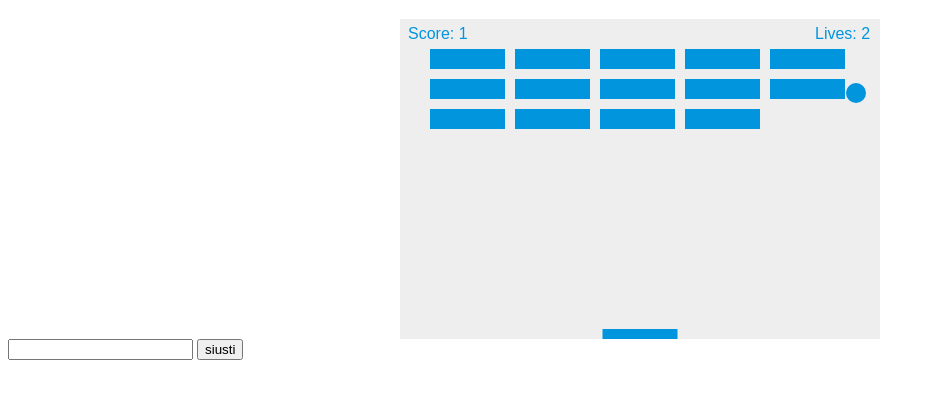
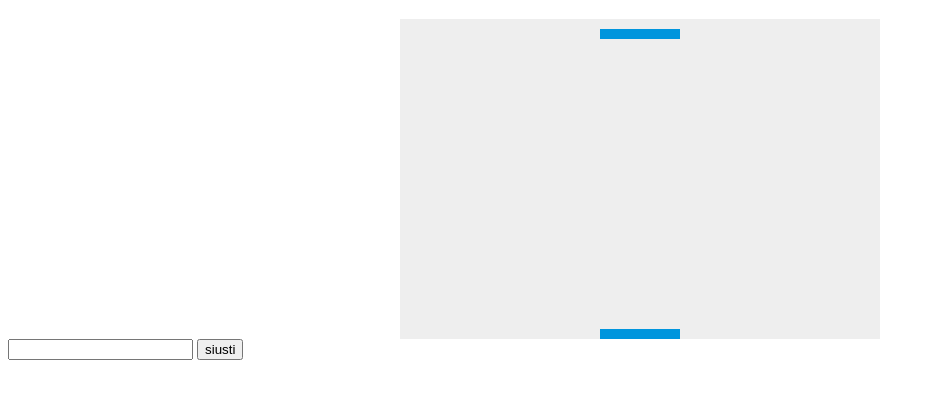
Before and after one commit to Vampyrian/zaidimas, a website: page static/index.html in a window 1280 px wide. Shown: the part 61-460 px from the top of the page, without its empty margins (0-935 px from the left). Drawn offline with Linux system fonts and the light colour scheme.

Commit message:
Zaidimas veikia, bet reikes daug ka perdaryti, nes cia tik patikrinimas

```diff
--- /dev/null
+++ b/static/GameController.js
@@ -0,0 +1,62 @@
+window.GameController = (function (window) {
+
+    // const mediator = new Mediator();
+
+    class GameController {
+
+        constructor() {
+            if (GameController.__instance) {
+                console.log('Sukuriu GameController instance');
+                return GameController.__instance;
+            }
+            console.log('Grazinau GameController instance');
+            GameController.__instance = this;
+
+            this.rightPressed = false;
+            this.leftPressed = false;
+            this.spacePressed = false;
+
+            this.mediator = new Mediator();
+
+            document.addEventListener('keydown', this.keyDownHandler.bind(this));
+            document.addEventListener('keyup', this.keyUpHandler.bind(this));
+        }
+
+        keyDownHandler(e) {
+            if(e.keyCode == 39) {
+                this.rightPressed = true;
+                this.mediator.emit(EVENTS.GAME_CONTROLLER_EVENT, {'onRight' : true});
+            }
+            else if(e.keyCode == 37) {
+                this.leftPressed = true;
+                this.mediator.emit(EVENTS.GAME_CONTROLLER_EVENT, {'onLeft' : true});
+            }
+            else if(e.keyCode == 32) {
+                this.spacePressed = true;
+                this.mediator.emit(EVENTS.GAME_CONTROLLER_EVENT, {'onFire' : true});
+            }
+        }
+
+        keyUpHandler(e) {
+            if(e.keyCode == 39) {
+                this.rightPressed = false;
+                // this.mediator.emit(EVENTS.GAME_CONTROLLER_EVENT, {'onRight' : false});
+            }
+            else if(e.keyCode == 37) {
+                this.leftPressed = false;
+                // this.mediator.emit(EVENTS.GAME_CONTROLLER_EVENT, {'onLeft' : false});
+            }
+            else if(e.keyCode == 32) {
+                this.spacePressed = false;
+                // this.mediator.emit(EVENTS.GAME_CONTROLLER_EVENT, {'onFire' : false});
+            }
+        }
+
+        destroy() {
+            document.removeEventListener('keydown', keyDownHandler);
+            document.removeEventListener('keyup', keyUpHandler);
+        }
+    }
+
+    return GameController;
+})(window);
--- /dev/null
+++ b/static/GameScena.js
@@ -0,0 +1,59 @@
+window.GameScena = (function (window) {
+
+    const canvasWidth = 480;
+    const canvasHeight = 320;
+
+    const paddleWidth = 80;
+    const paddleHeight = 10;
+    const paddleStep = 10;
+
+    const ballRadius = 10;
+    const ballStep = 10;
+
+    const color = "#0095DD";
+
+    class GameScena {
+        constructor(canvas) {
+            this.canvas = canvas;
+            this.ctx = this.canvas.getContext('2d');
+
+            this.gameState = {
+                player1: {
+                    xpos: canvasWidth/2,
+                },
+                player2: {
+                    xpos: canvasWidth/2,
+                }
+            }
+
+            this.setState(this.gameState);
+            this.render();
+        }
+
+        setState(gameState) {
+            this.gameState = gameState;
+        }
+
+        render() {
+            let ctx = this.ctx;
+            ctx.clearRect(0, 0, canvasWidth, canvasHeight);
+            let player1x = this.gameState.player1.xpos - paddleWidth/2;
+            let player1y = canvasHeight - paddleHeight;
+            let player2x = this.gameState.player2.xpos - paddleWidth/2;
+            let player2y = paddleHeight;
+            this.drawPaddle(player1x, player1y);
+            this.drawPaddle(player2x, player2y);
+        }
+
+        drawPaddle(x, y) {
+            let ctx = this.ctx;
+            ctx.beginPath();
+            ctx.rect(x, y, paddleWidth, paddleHeight);
+            ctx.fillStyle = color;
+            ctx.fill();
+            ctx.closePath();
+        }
+    }
+
+    return GameScena;
+})(window);
--- a/static/Mediator.js
+++ b/static/Mediator.js
@@ -0,0 +1,56 @@
+window.Mediator = (function (window) {
+
+    /**
+     * Event Bus
+     */
+    class Mediator {
+
+        constructor() {
+            if (Mediator.__instance) {
+                console.log('Sukuriu Madiator instance');
+                return Mediator.__instance;
+            }
+            console.log('Grazinau Madiator instance');
+            Mediator.__instance = this;
+        }
+
+        subscribe(eventName, func) {
+            if(!this.__eventHandler) {
+                this.__eventHandler = {};
+            }
+            if(!this.__eventHandler[eventName]) {
+                this.__eventHandler[eventName] = [];
+            }
+            console.log('Pasirasiau ivikiui mediatoiuje');
+            this.__eventHandler[eventName].push(func);
+        }
+
+        unsubscribe(eventName, func) {
+            let handler = this.__eventHandler && this.__eventHandler[eventName];
+            if (!handler) {
+                return;
+            } else {
+                for (let i=0; i<handler.length; i++) {
+                    if (handler[i] == func) {
+                        handler.splice(i--, 1);
+                        console.log('Atsirasiau nuo ivikio mediatoriuje');
+                    }
+                }
+            }
+        }
+
+        emit(eventName, payloud = null) {
+            console.log('buvo iskvieta mediatoriaus emit funkcija');
+            if (!this.__eventHandler || !this.__eventHandler[eventName]) {
+                return;
+            }
+            let handler = this.__eventHandler[eventName];
+            for (let i=0; i<handler.length; i++){
+                handler[i].apply(this, [].slice.call(arguments, 1));
+                console.log('Kvieciu funcija is mediatoriaus');
+            }
+        }
+    }
+
+    return Mediator;
+})(window);
--- /dev/null
+++ b/static/events.js
@@ -0,0 +1,10 @@
+(function (window) {
+    window.EVENTS = {};
+
+    window.EVENTS.ON_LEFT_PRESS = 'ON_LEFT_PRESS';
+    window.EVENTS.ON_RIGHT_PRESS = 'ON_RIGHT_PRESS';
+    window.EVENTS.ON_SPACE_PRESS = 'ON_SPACE_PRESS';
+    window.EVENTS.GAME_CONTROLLER_EVENT = 'GAME_CONTROLLER_EVENT';
+
+
+})(window);
--- a/static/index.html
+++ b/static/index.html
@@ -9,7 +9,7 @@
 
 <body>
 
-    <script src="transport/MagicTransport.js"></script>
+
 
     <h1>Labas H1</h1>
 
@@ -27,205 +27,210 @@
     <script>
         'use strict';
 
-        const magicTransport = new MagicTransport();
-
-        document.forms.publish.onsubmit = function () {
-            var zinute = {};
-            zinute.zinute = this.message.value;
-            magicTransport.send(zinute);
-            return false;
-        }
+        // const magicTransport = new MagicTransport();
+        //
+        // document.forms.publish.onsubmit = function () {
+        //     var zinute = {};
+        //     zinute.zinute = this.message.value;
+        //     magicTransport.send(zinute);
+        //     return false;
+        // }
 
 
 
-        var canvas = document.getElementById('myCanvas');
-        var ctx = canvas.getContext('2d');
-
-        var x = canvas.width/2;
-        var y = canvas.height-30;
-        var dx = 2;
-        var dy = -2;
-        var ballRadius = 10;
-
-        var paddleHeight = 10;
-        var paddleWidth = 75;
-        var paddleX = (canvas.width-paddleWidth)/2;
-
-        var rightPressed = false;
-        var leftPressed = false;
-        document.addEventListener("keydown", keyDownHandler, false);
-        document.addEventListener("keyup", keyUpHandler, false);
-
-        var brickRowCount = 3;
-        var brickColumnCount = 5;
-        var brickWidth = 75;
-        var brickHeight = 20;
-        var brickPadding = 10;
-        var brickOffsetTop = 30;
-        var brickOffsetLeft = 30;
-
-        var brickX = (c*(brickWidth+brickPadding))+brickOffsetLeft;
-        var brickY = (r*(brickHeight+brickPadding))+brickOffsetTop;
-
-        var score = 0;
-        var lives = 3;
-
-        var lastFrameTimeMs = 0;
-        var maxFPS = 10;
-
-        var bricks = [];
-        for(var c=0; c<brickColumnCount; c++) {
-            bricks[c] = [];
-            for(var r=0; r<brickRowCount; r++) {
-                bricks[c][r] = { x: 0, y: 0, status: 1 };
-            }
-        }
-
-        function keyDownHandler(e) {
-            if(e.keyCode == 39) {
-                rightPressed = true;
-            }
-            else if(e.keyCode == 37) {
-                leftPressed = true;
-            }
-        }
-
-        function keyUpHandler(e) {
-            if(e.keyCode == 39) {
-                rightPressed = false;
-            }
-            else if(e.keyCode == 37) {
-                leftPressed = false;
-            }
-        }
-
-
-
-        function drawPaddle() {
-            ctx.beginPath();
-            ctx.rect(paddleX, canvas.height-paddleHeight, paddleWidth, paddleHeight);
-            ctx.fillStyle = "#0095DD";
-            ctx.fill();
-            ctx.closePath();
-        }
-
-        function drawBall() {
-            ctx.beginPath();
-            ctx.arc(x, y, ballRadius, 0, Math.PI*2);
-            ctx.fillStyle = "#0095DD";
-            ctx.fill();
-            ctx.closePath();
-        }
-
-        function drawLives() {
-            ctx.font = "16px Arial";
-            ctx.fillStyle = "#0095DD";
-            ctx.fillText("Lives: "+lives, canvas.width-65, 20);
-        }
-
-        function drawBricks() {
-            for(c=0; c<brickColumnCount; c++) {
-                for(r=0; r<brickRowCount; r++) {
-                    if(bricks[c][r].status == 1) {
-                        var brickX = (c*(brickWidth+brickPadding))+brickOffsetLeft;
-                        var brickY = (r*(brickHeight+brickPadding))+brickOffsetTop;
-                        bricks[c][r].x = brickX;
-                        bricks[c][r].y = brickY;
-                        ctx.beginPath();
-                        ctx.rect(brickX, brickY, brickWidth, brickHeight);
-                        ctx.fillStyle = "#0095DD";
-                        ctx.fill();
-                        ctx.closePath();
-                    }
-                }
-            }
-        }
-
-        function collisionDetection() {
-            for(c=0; c<brickColumnCount; c++) {
-                for(r=0; r<brickRowCount; r++) {
-                    var b = bricks[c][r];
-                    if(b.status == 1) {
-                        if(x > b.x && x < b.x+brickWidth && y > b.y && y < b.y+brickHeight) {
-                            dy = -dy;
-                            b.status = 0;
-                            score++;
-                            if(score == brickRowCount*brickColumnCount) {
-                                // alert("YOU WIN, CONGRATULATIONS!");
-                                // document.location.reload();
-                            }
-                        }
-                    }
-                }
-            }
-        }
-
-        function drawScore() {
-            ctx.font = "16px Arial";
-            ctx.fillStyle = "#0095DD";
-            ctx.fillText("Score: "+score, 8, 20);
-        }
-
-
-
-        function draw(timeStamp) {
-            ctx.clearRect(0, 0, canvas.width, canvas.height);
-            drawBall();
-            drawPaddle();
-            drawBricks();
-            collisionDetection();
-            drawScore();
-            drawLives();
-
-
-
-            if(x + dx > canvas.width-ballRadius || x + dx < ballRadius) {
-                dx = -dx;
-            }
-
-            if(y + dy < ballRadius) {
-                dy = -dy;
-            } else if(y + dy > canvas.height-ballRadius) {
-                if(x > paddleX && x < paddleX + paddleWidth) {
-                    dy = -dy;
-                }
-                else {
-                    lives--;
-                    if(!lives) {
-                        // alert("GAME OVER");
-                        // document.location.reload();
-                    }
-                    else {
-                        x = canvas.width/2;
-                        y = canvas.height-30;
-                        dx = 2;
-                        dy = -2;
-                        paddleX = (canvas.width-paddleWidth)/2;
-                    }
-                }
-            }
-
-            if(rightPressed && paddleX < canvas.width-paddleWidth) {
-                paddleX += 3;
-            }
-            else if(leftPressed && paddleX > 0) {
-                paddleX -= 3;
-            }
-
-            x += dx;
-            y += dy;
-            requestAnimationFrame(draw);
-        }
-
-
-
-
-        draw();
+        // var canvas = document.getElementById('myCanvas');
+        // var ctx = canvas.getContext('2d');
+        //
+        // var x = canvas.width/2;
+        // var y = canvas.height-30;
+        // var dx = 2;
+        // var dy = -2;
+        // var ballRadius = 10;
+        //
+        // var paddleHeight = 10;
+        // var paddleWidth = 75;
+        // var paddleX = (canvas.width-paddleWidth)/2;
+        //
+        // var rightPressed = false;
+        // var leftPressed = false;
+        // document.addEventListener("keydown", keyDownHandler, false);
+        // document.addEventListener("keyup", keyUpHandler, false);
+        //
+        // var brickRowCount = 3;
+        // var brickColumnCount = 5;
+        // var brickWidth = 75;
+        // var brickHeight = 20;
+        // var brickPadding = 10;
+        // var brickOffsetTop = 30;
+        // var brickOffsetLeft = 30;
+        //
+        // var brickX = (c*(brickWidth+brickPadding))+brickOffsetLeft;
+        // var brickY = (r*(brickHeight+brickPadding))+brickOffsetTop;
+        //
+        // var score = 0;
+        // var lives = 3;
+        //
+        // var lastFrameTimeMs = 0;
+        // var maxFPS = 10;
+        //
+        // var bricks = [];
+        // for(var c=0; c<brickColumnCount; c++) {
+        //     bricks[c] = [];
+        //     for(var r=0; r<brickRowCount; r++) {
+        //         bricks[c][r] = { x: 0, y: 0, status: 1 };
+        //     }
+        // }
+        //
+        // function keyDownHandler(e) {
+        //     if(e.keyCode == 39) {
+        //         rightPressed = true;
+        //     }
+        //     else if(e.keyCode == 37) {
+        //         leftPressed = true;
+        //     }
+        // }
+        //
+        // function keyUpHandler(e) {
+        //     if(e.keyCode == 39) {
+        //         rightPressed = false;
+        //     }
+        //     else if(e.keyCode == 37) {
+        //         leftPressed = false;
+        //     }
+        // }
+        //
+        //
+        //
+        // function drawPaddle() {
+        //     ctx.beginPath();
+        //     ctx.rect(paddleX, canvas.height-paddleHeight, paddleWidth, paddleHeight);
+        //     ctx.fillStyle = "#0095DD";
+        //     ctx.fill();
+        //     ctx.closePath();
+        // }
+        //
+        // function drawBall() {
+        //     ctx.beginPath();
+        //     ctx.arc(x, y, ballRadius, 0, Math.PI*2);
+        //     ctx.fillStyle = "#0095DD";
+        //     ctx.fill();
+        //     ctx.closePath();
+        // }
+        //
+        // function drawLives() {
+        //     ctx.font = "16px Arial";
+        //     ctx.fillStyle = "#0095DD";
+        //     ctx.fillText("Lives: "+lives, canvas.width-65, 20);
+        // }
+        //
+        // function drawBricks() {
+        //     for(c=0; c<brickColumnCount; c++) {
+        //         for(r=0; r<brickRowCount; r++) {
+        //             if(bricks[c][r].status == 1) {
+        //                 var brickX = (c*(brickWidth+brickPadding))+brickOffsetLeft;
+        //                 var brickY = (r*(brickHeight+brickPadding))+brickOffsetTop;
+        //                 bricks[c][r].x = brickX;
+        //                 bricks[c][r].y = brickY;
+        //                 ctx.beginPath();
+        //                 ctx.rect(brickX, brickY, brickWidth, brickHeight);
+        //                 ctx.fillStyle = "#0095DD";
+        //                 ctx.fill();
+        //                 ctx.closePath();
+        //             }
+        //         }
+        //     }
+        // }
+        //
+        // function collisionDetection() {
+        //     for(c=0; c<brickColumnCount; c++) {
+        //         for(r=0; r<brickRowCount; r++) {
+        //             var b = bricks[c][r];
+        //             if(b.status == 1) {
+        //                 if(x > b.x && x < b.x+brickWidth && y > b.y && y < b.y+brickHeight) {
+        //                     dy = -dy;
+        //                     b.status = 0;
+        //                     score++;
+        //                     if(score == brickRowCount*brickColumnCount) {
+        //                         // alert("YOU WIN, CONGRATULATIONS!");
+        //                         // document.location.reload();
+        //                     }
+        //                 }
+        //             }
+        //         }
+        //     }
+        // }
+        //
+        // function drawScore() {
+        //     ctx.font = "16px Arial";
+        //     ctx.fillStyle = "#0095DD";
+        //     ctx.fillText("Score: "+score, 8, 20);
+        // }
+        //
+        //
+        //
+        // function draw(timeStamp) {
+        //     ctx.clearRect(0, 0, canvas.width, canvas.height);
+        //     drawBall();
+        //     drawPaddle();
+        //     drawBricks();
+        //     collisionDetection();
+        //     drawScore();
+        //     drawLives();
+        //
+        //
+        //
+        //     if(x + dx > canvas.width-ballRadius || x + dx < ballRadius) {
+        //         dx = -dx;
+        //     }
+        //
+        //     if(y + dy < ballRadius) {
+        //         dy = -dy;
+        //     } else if(y + dy > canvas.height-ballRadius) {
+        //         if(x > paddleX && x < paddleX + paddleWidth) {
+        //             dy = -dy;
+        //         }
+        //         else {
+        //             lives--;
+        //             if(!lives) {
+        //                 // alert("GAME OVER");
+        //                 // document.location.reload();
+        //             }
+        //             else {
+        //                 x = canvas.width/2;
+        //                 y = canvas.height-30;
+        //                 dx = 2;
+        //                 dy = -2;
+        //                 paddleX = (canvas.width-paddleWidth)/2;
+        //             }
+        //         }
+        //     }
+        //
+        //     if(rightPressed && paddleX < canvas.width-paddleWidth) {
+        //         paddleX += 3;
+        //     }
+        //     else if(leftPressed && paddleX > 0) {
+        //         paddleX -= 3;
+        //     }
+        //
+        //     x += dx;
+        //     y += dy;
+        //     requestAnimationFrame(draw);
+        // }
+        //
+        //
+        //
+        //
+        // draw();
 
 
     </script>
+    <script src="events.js"></script>
+    <script src="Mediator.js"></script>
+    <script src="GameScena.js"></script>
 
-    <!--<script src="transport/MagicTransport.js"></script>-->
+
+    <script src="GameController.js"></script>
+    <script src="transport/MagicTransport.js"></script>
     <script src="main.js"></script>
 </body>
 
--- a/static/main.js
+++ b/static/main.js
@@ -0,0 +1,2 @@
+let controller = new GameController();
+let magictransport = new MagicTransport();
--- a/static/transport/MagicTransport.js
+++ b/static/transport/MagicTransport.js
@@ -1,4 +1,7 @@
 window.MagicTransport = (function (windows) {
+
+    const Mediator = windows.Mediator;
+    const GameScena = windows.GameScena;
 
     class MagicTransport {
 
@@ -9,6 +12,9 @@ window.MagicTransport = (function (windows) {
             }
             console.log('Sukuriu MagicTransport _instanca pirma karta');
             MagicTransport.__instance = this;
+
+            this.mediator = new Mediator();
+            this.mediator.subscribe(EVENTS.GAME_CONTROLLER_EVENT, this.send.bind(this));
 
             //Atidarau web socket susijungima
             const address = ['https:'].includes(location.protocol)
@@ -38,6 +44,11 @@ window.MagicTransport = (function (windows) {
                     console.log('Atsitiko klaida' + onErrorData);
                 }
             }.bind(this)
+
+
+            const canvas = document.getElementById('myCanvas');
+            this.gameScena = new GameScena(canvas);
+
         }
 
         onNewMessage(newMessage) {
@@ -45,12 +56,19 @@ window.MagicTransport = (function (windows) {
             let message = JSON.parse(messageText);
             console.log('Gavau nauja zinute is serverio po parserio');
             console.dir(message);
+            this.gameScena.setState(message);
+            this.gameScena.render();
         }
 
         send(data) {
             console.log('Isiunciu nauja zinute serveriui');
             this.ws.send(JSON.stringify(data))
         }
+
+
+        kazka(duomenys) {
+            console.log('Gavau duomenis is mediatoriaus' + duomenys);
+        }
     }
 
     return MagicTransport;
```
Also changed, not shown: game.js (+85 -12 lines), static/GameManager.js (added, +8 -0 lines), events.js (added).
